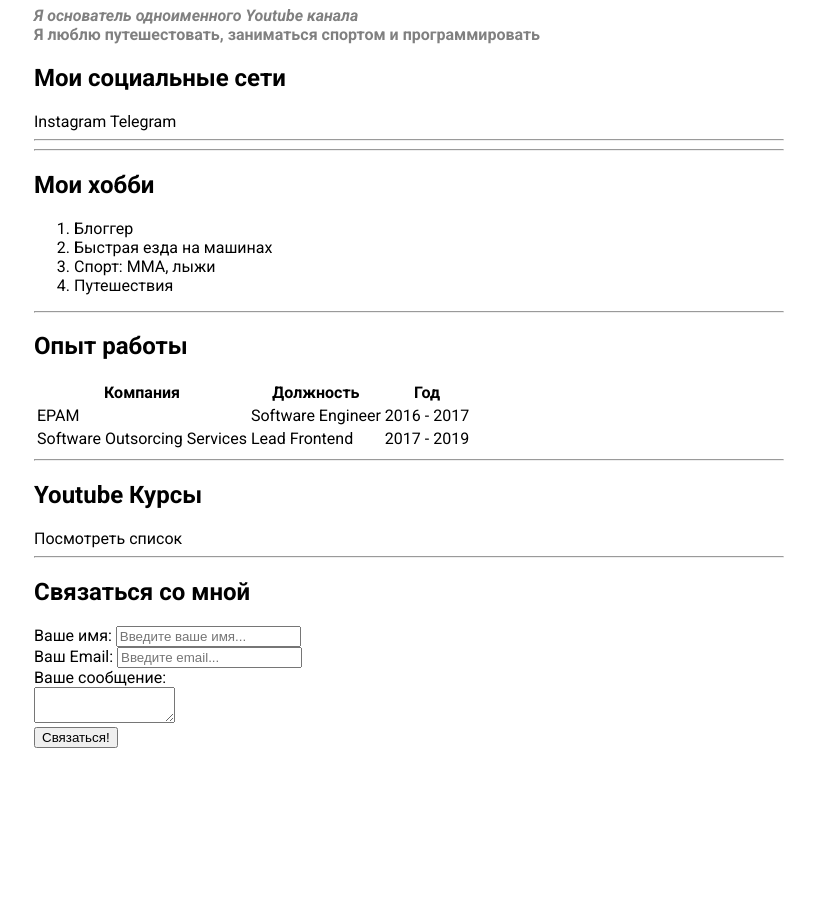
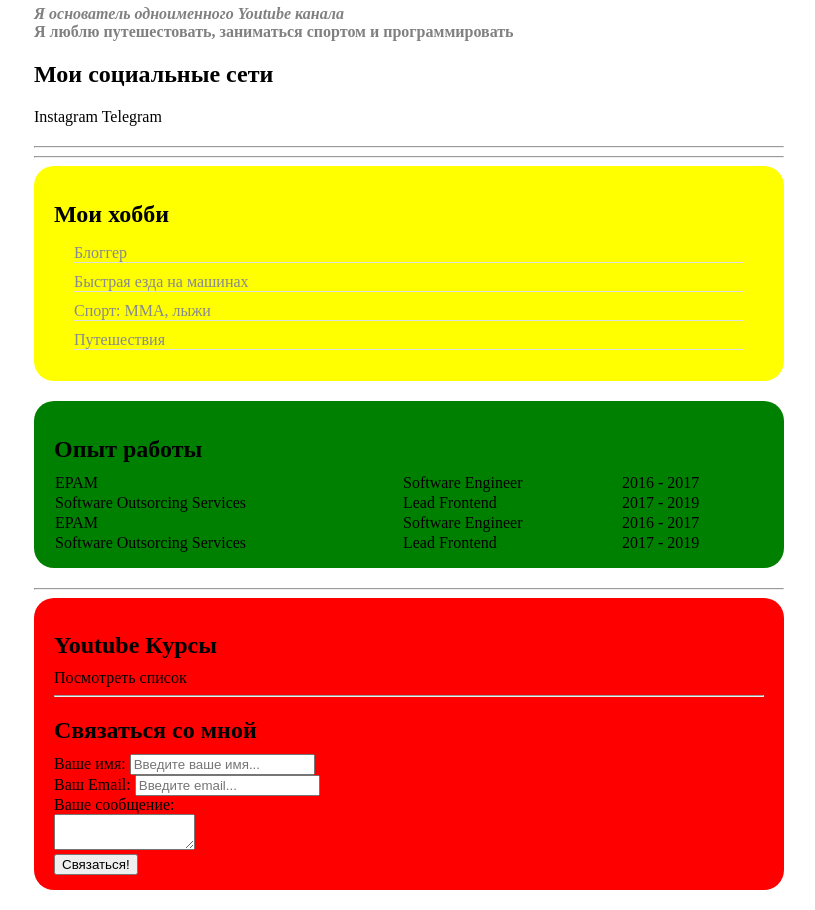
Before and after one commit to Slleptok/front-end-imptovement, a plain HTML site: page index.html in a window 1280 px wide. Shown: the part 287-1197 px from the top of the page, without its empty margins (231-1046 px from the left). Before the commit the page ends 1043 px from the top, so only its background shows below. Drawn offline with Linux system fonts and the light colour scheme; a web font is replaced by a local one.

Commit message:
Commit 3

```diff
--- a/index.html
+++ b/index.html
@@ -33,25 +33,21 @@
 
 
       <hr>
+      <div class="card bg-yellow">
+        <h2>Мои хобби</h2>
+        <ol class="list">
+          <li>Блоггер</li>
+          <li>Быстрая езда на машинах</li>
+          <li>Спорт: ММА, лыжи</li>
+          <li>Путешествия</li>
+        </ol>
+      </div>
 
-      <h2>Мои хобби</h2>
-      <ol>
-        <li>Блоггер</li>
-        <li>Быстрая езда на машинах</li>
-        <li>Спорт: ММА, лыжи</li>
-        <li>Путешествия</li>
-      </ol>
 
-      <hr>
 
+    <div class="card bg-green">
       <h2>Опыт работы</h2>
-      <table>
-        <tr>
-          <th>Компания</th>
-          <th>Должность</th>
-          <th>Год</th>
-        </tr>
-        <tr>
+      <table class="table">
           <td>EPAM</td>
           <td>Software Engineer</td>
           <td>2016 - 2017</td>
@@ -61,9 +57,23 @@
           <td>Lead Frontend</td>
           <td>2017 - 2019</td>
         </tr>
+        </tr>
+        <tr class="temp">
+          <td>EPAM</td>
+          <td>Software Engineer</td>
+          <td>2016 - 2017</td>
+        </tr>
+        <tr class="temp">
+          <td>Software Outsorcing Services</td>
+          <td>Lead Frontend</td>
+          <td>2017 - 2019</td>
+        </tr>
       </table>
+    </div>
 
       <hr>
+    <div class="card bg-red">
+
 
       <h2>Youtube Курсы</h2>
       <a href="youtube.html">Посмотреть список</a>
@@ -90,8 +100,8 @@
 
         <input type="submit" value="Связаться!">
       </form>
+    </div>
 
-    </div>
 
 
   </body>
--- a/style.css
+++ b/style.css
@@ -1,4 +1,10 @@
-@import url('https://fonts.googleapis.com/css2?family=Roboto:ital,wght@0,100..900;1,100..900&display=swap');
+/* @import url('https://fonts.googleapis.com/css2?family=Roboto:ital,wght@0,100..900;1,100..900&display=swap'); */
+@import url('https://fonts.googleapis.com/css2?family=Nabla&family=Roboto:ital,wght@0,100..900;1,100..900&display=swap');
+
+/* *{
+    padding: 0;
+    margin: 0;
+} */
 
 body{
     background-color: white;
@@ -6,8 +12,9 @@ body{
 
     font-size: 16;
     font-weight: normal;
-    font-family: "Roboto", 'sans-serif';
-    font: normal 16px "Roboto", 'sans-serif';
+    font-family: 'Nabla', 'sans-serif';
+    /* font-family: "Roboto", 'sans-serif';
+    font: normal 16px "Roboto", 'sans-serif'; */
     /*font-family: 'Lucida Sans', 'Lucida Sans Regular', 'Lucida Grande', 'Lucida Sans Unicode', Geneva, Verdana, sans-serif;*/
 }
 
@@ -40,6 +47,10 @@ h1{
     box-shadow: 4px 4px 14px rgba(0, 0, 0, 0.25);
 }
 
+.info{
+    margin-bottom: 20px;
+}
+
 .info p{
     color: gray;
     margin: 0;
@@ -64,3 +75,53 @@ h1{
     border-radius: 30px;
     border-right-color: blue;
 } */
+
+
+
+.bg-yellow{
+    background: yellow;
+}
+
+.bg-green{
+    background: green;
+}
+
+.bg-red{
+    background: red;
+}
+
+.card{
+    padding: 15px 20px ;
+
+    margin-bottom:  20px;
+    border-radius: 20px;
+
+}
+
+.card h2{
+    margin-bottom: 10px;
+}
+
+.list{
+    padding: 0 20px;
+    list-style: none;
+}
+
+.list li{
+    color: #86898f;
+    margin-bottom: 10px;
+    border-bottom: 1px solid #e0e0e0;
+}
+
+.table{
+    width: 100%;
+    border-collapse: collapse;
+}
+
+.table td{
+    margin-bottom: 10px;
+}
+
+.temp .temp td{
+    color: #86898f;
+}
```
